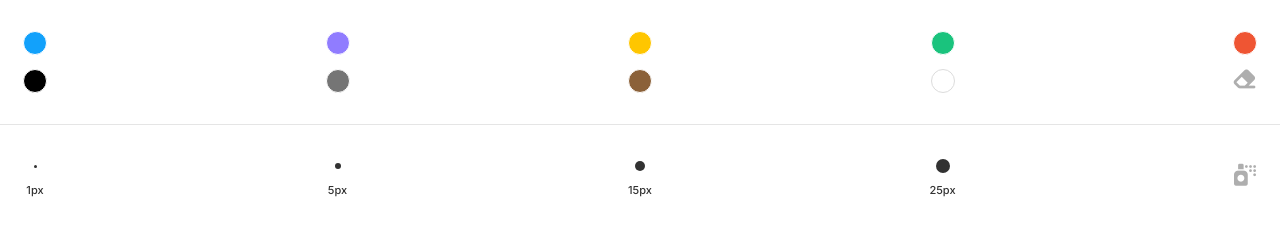
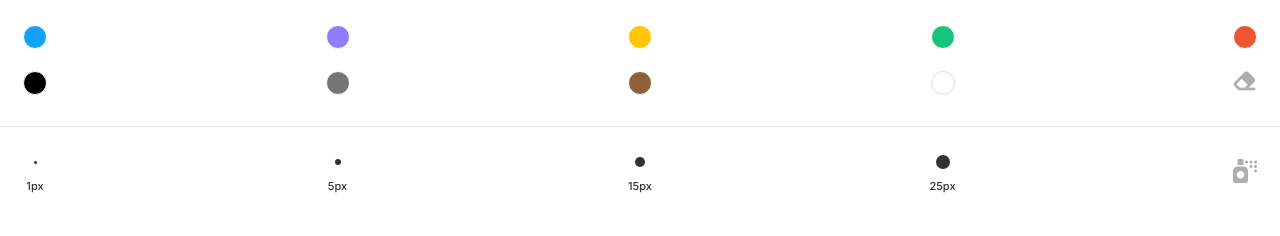
Before and after one commit to Ondross/FigmaPaint, a website: page ui.html in a window 1280 px wide. Drawn offline with Linux system fonts and the light colour scheme.

Commit message:
tweaks alignment

```diff
--- a/ui.html
+++ b/ui.html
@@ -130,15 +130,20 @@ function updateSelectedWidth(width) {
     font-size: 11px;
     margin: 0;
     color: #333;
+    -webkit-user-select: none;  /* Chrome all / Safari all */
+    -moz-user-select: none;     /* Firefox all */
+    -ms-user-select: none;      /* IE 10+ */
+    user-select: none;
   }
   .fas { font-size: 22px; color: #AEAEAE; }
   .section-body {
-    margin-top: 24px;
+    margin-top: 18px;
     padding: 0px 16px;
   }
   .section-row {
     display: flex;
     justify-content: space-between;
+    margin-bottom: 8px;
   }
   .section-divider {
     display: flex;
@@ -187,7 +192,9 @@ function updateSelectedWidth(width) {
     border-radius: 3px;
     border: 2px solid #FFF;
   }
+  .stroke-option i { font-size: 24px; }
   .stroke-option:hover { cursor: pointer; border-color: #E2E2E2; }
+  .stroke-option:hover i { color: #999; }
   .stroke-option.is-selected { border-color: #CCC; }
   .stroke-option div, span {
     display: flex;
```
